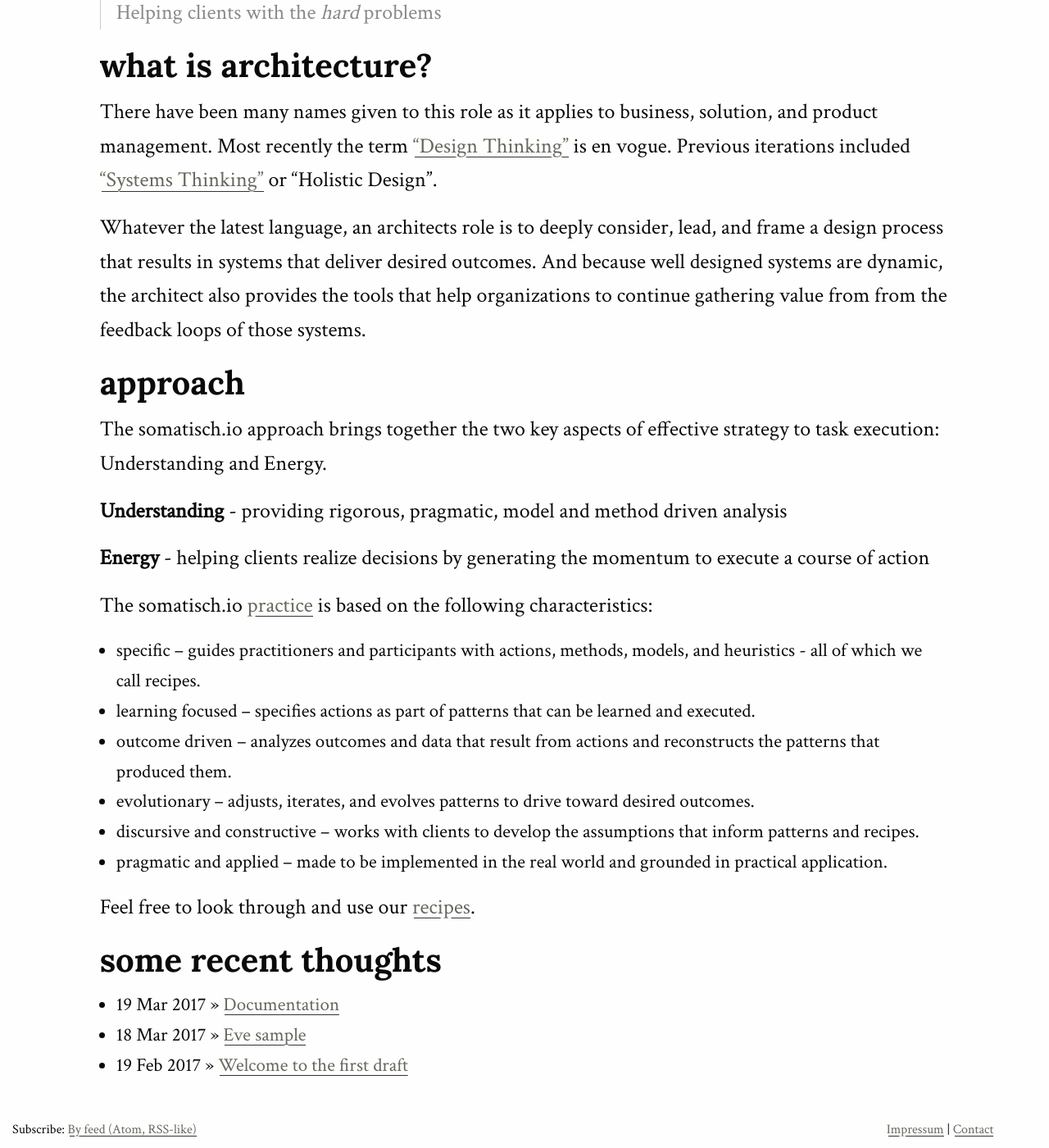
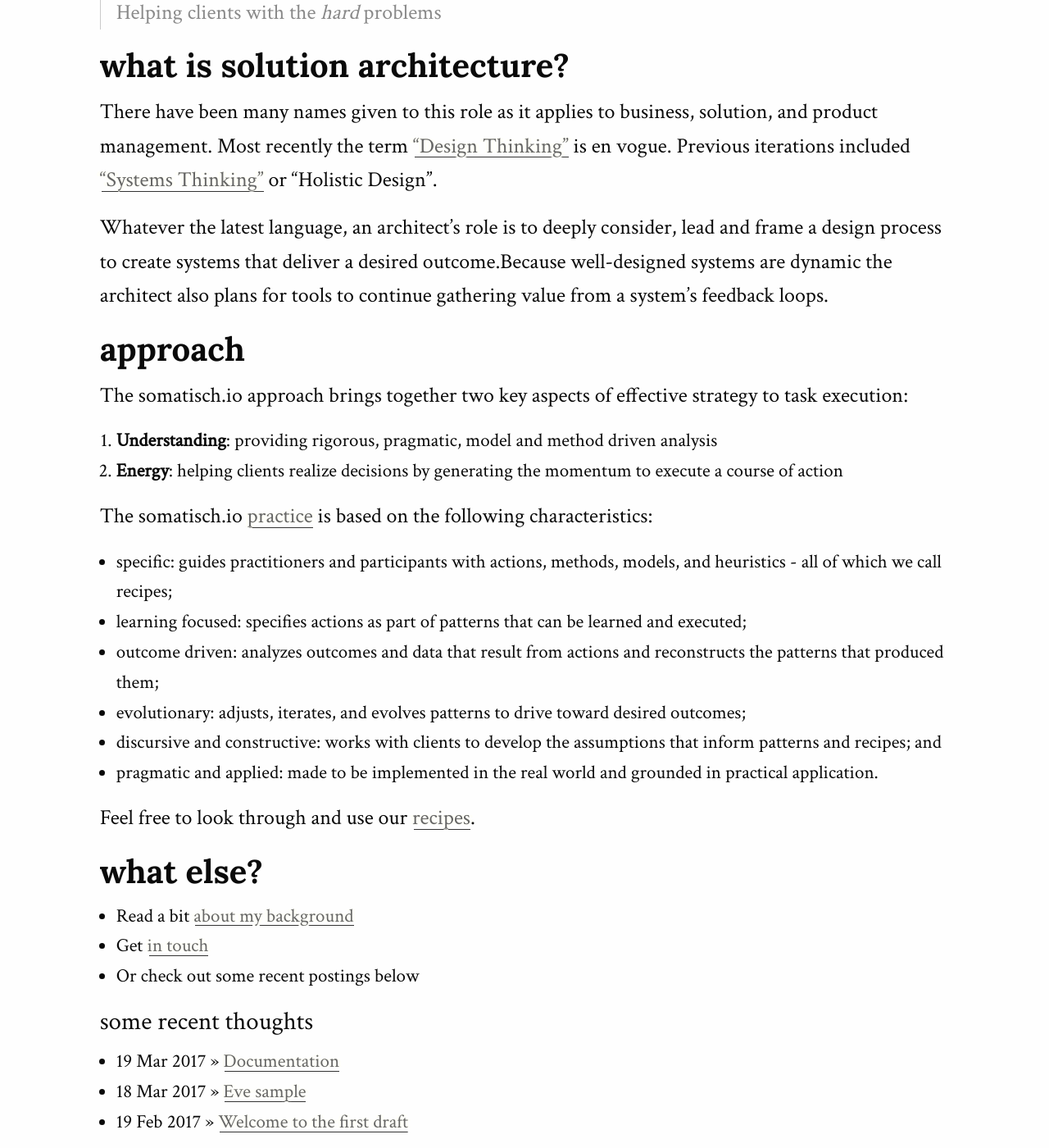
Before and after one commit to somatisch/somatisch-site, a Jekyll site: the page built from index.md, in a window 1280 px wide and 1400 px high, scrolled down 242 px. Shown: the whole window at 82% size. Built offline with Jekyll 4.4.1, drawn with Linux system fonts in a browser that asks for light colours; nearby versions of some CDN libraries.

Commit message:
Suggested language tweaks, structure

```diff
--- a/index.md
+++ b/index.md
@@ -9,29 +9,32 @@
 >Helping clients  with the *hard* problems
 
 
-## what is architecture?
+## what is solution architecture?
 There have been many names given to this role as it applies to business, solution, and product management.  Most recently the term ["Design Thinking"](https://hbr.org/2008/06/design-thinking) is en vogue. Previous iterations included ["Systems Thinking"](https://www.youtube.com/watch?v=6KZn46u7wKw) or "Holistic Design".
 
-Whatever the latest language, an architects role is to deeply consider,  lead, and frame a design process that results in systems that deliver desired outcomes. And because well designed systems are dynamic, the architect also provides the tools that help organizations to continue gathering value from from the feedback loops of those systems.
+Whatever the latest language, an architect's role is to deeply consider, lead and frame a design process to create systems that deliver a desired outcome.Because well-designed systems are dynamic the architect also plans for tools to continue gathering value from a system's feedback loops.
 
 ## approach
-The somatisch.io approach brings together the two key aspects of effective strategy to task execution: Understanding and Energy.
+The somatisch.io approach brings together two key aspects of effective strategy to task execution:
 
-**Understanding** - providing rigorous, pragmatic, model and method driven analysis
-
-**Energy** - helping clients realize decisions  by generating the momentum to execute a course of action
+1. **Understanding**: providing rigorous, pragmatic, model and method driven analysis
+2. **Energy**: helping clients realize decisions  by generating the momentum to execute a course of action
 
 The somatisch.io [practice](/recipes/practice) is based on the following characteristics:
 
-- specific – guides practitioners and participants with actions, methods, models, and heuristics - all of which we call recipes.
-- learning focused – specifies actions as part of patterns that can be learned and executed.
-- outcome driven – analyzes outcomes and data that result from actions and reconstructs the patterns that produced them.
-- evolutionary – adjusts, iterates, and evolves patterns to drive toward desired outcomes.
-- discursive and constructive – works with clients to develop the assumptions that inform patterns and recipes.
-- pragmatic and applied – made to be implemented in the real world and grounded in practical application.
+- specific: guides practitioners and participants with actions, methods, models, and heuristics - all of which we call recipes;
+- learning focused: specifies actions as part of patterns that can be learned and executed;
+- outcome driven: analyzes outcomes and data that result from actions and reconstructs the patterns that produced them;
+- evolutionary: adjusts, iterates, and evolves patterns to drive toward desired outcomes;
+- discursive and constructive: works with clients to develop the assumptions that inform patterns and recipes; and
+- pragmatic and applied: made to be implemented in the real world and grounded in practical application.
 
 Feel free to look through and use our [recipes](/recipes).
 
+## what else?
+- Read a bit [about my background](/about)
+- Get [in touch](/contact)
+- Or check out some recent postings below
 
-## some recent thoughts
+### some recent thoughts
 {% include update_list.html %}
```
